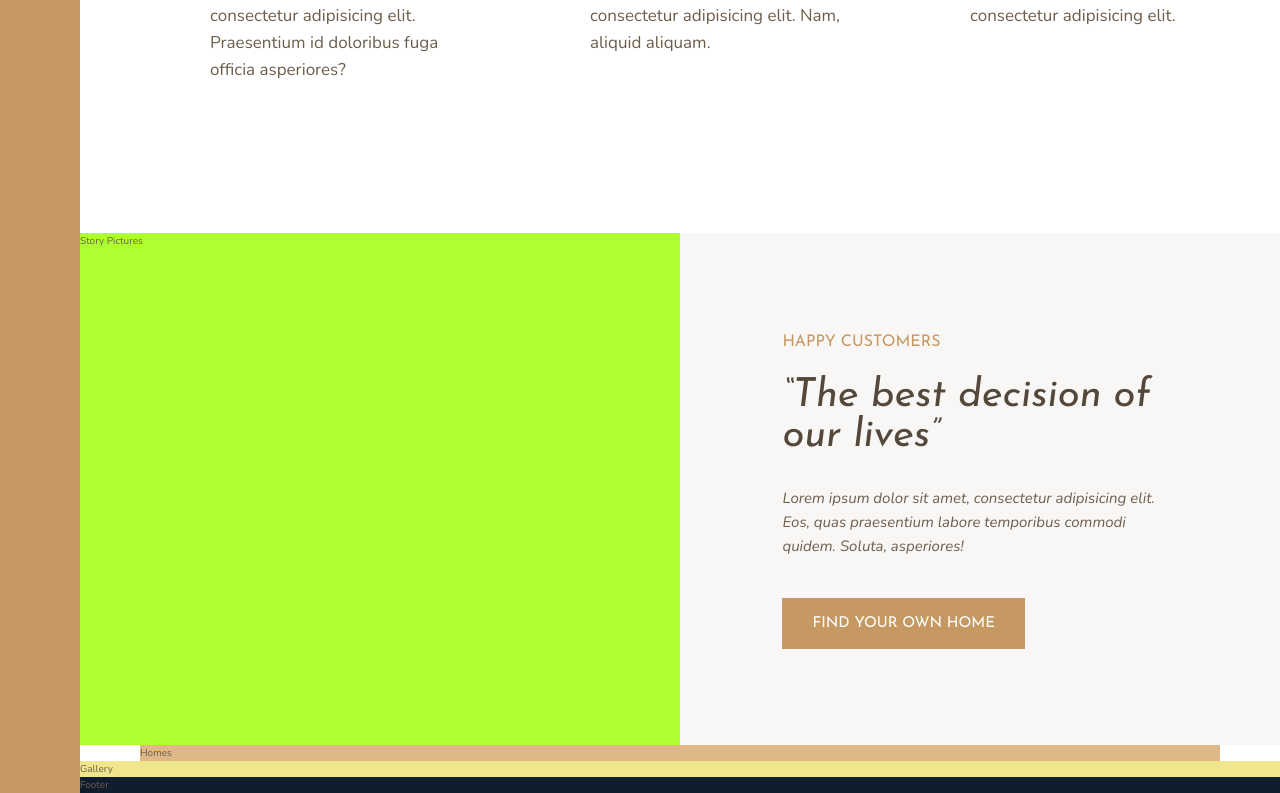
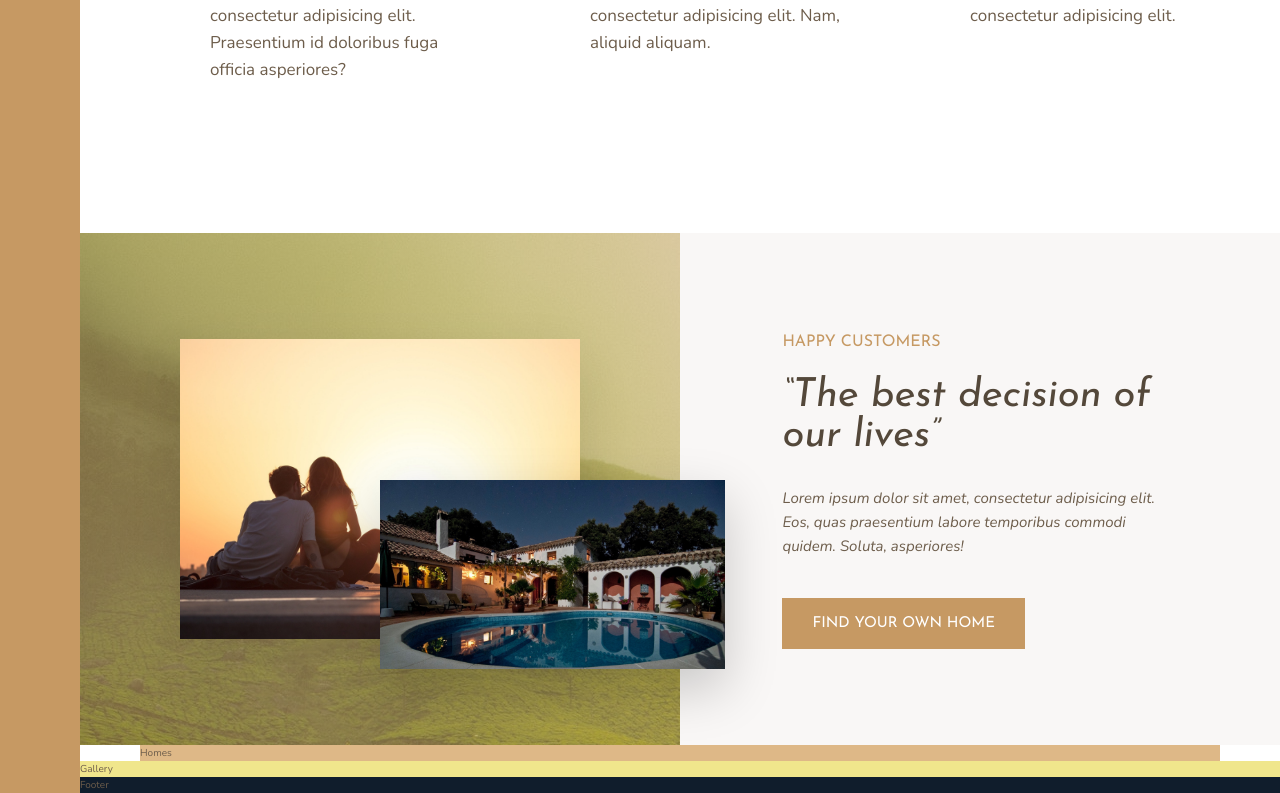
Before and after one commit to elenakout/vue-nexter, a Vue app: page /#/nexter in a window 1280 px wide. Shown: the part 1115-1908 px from the top of the page. Built offline with nearby package versions, Linux system fonts and the light colour scheme.

Commit message:
7.Building the Story Section - Part 2

```diff
--- a/src/components/nexter/_story-pictures.vue
+++ b/src/components/nexter/_story-pictures.vue
@@ -1,6 +1,15 @@
 <template>
   <div class="story__pictures-comp">
-    Story Pictures
+    <img
+      src="../../assets/img/story-1.jpeg"
+      alt="Couple with a new house"
+      class="story__img--1"
+    />
+    <img
+      src="../../assets/img/story-2.jpeg"
+      alt="New House"
+      class="story__img--2"
+    />
   </div>
 </template>
 
@@ -8,4 +17,32 @@
 export default {};
 </script>
 
-<style lang="scss"></style>
+<style lang="scss">
+.story {
+  &__pictures-comp {
+    height: 100%;
+    // background-color: var(--color-primary);
+    background-image: linear-gradient(rgba(#c69963, 0.5), rgba(#c69963, 0.5)),
+      url(../../assets/img/back.jpg);
+
+    display: grid;
+    grid-template-rows: repeat(6, 1fr);
+    grid-template-columns: repeat(6, 1fr);
+    align-items: center;
+  }
+
+  &__img--1 {
+    width: 100%;
+    grid-row: 2 /6;
+    grid-column: 2 / 6;
+    box-shadow: 0 2rem 5rem rgba(#000, 0.1);
+  }
+  &__img--2 {
+    width: 115%;
+    grid-row: 4 / 6;
+    grid-column: 4 / 7;
+    z-index: 100;
+    box-shadow: 0 2rem 5rem rgba(#000, 0.2);
+  }
+}
+</style>
--- a/src/views/Nexter.vue
+++ b/src/views/Nexter.vue
@@ -130,7 +130,6 @@ export default {
 }
 
 .story__pictures {
-  background-color: greenyellow;
   grid-column: full-start / col-end 4;
 }
 
```
